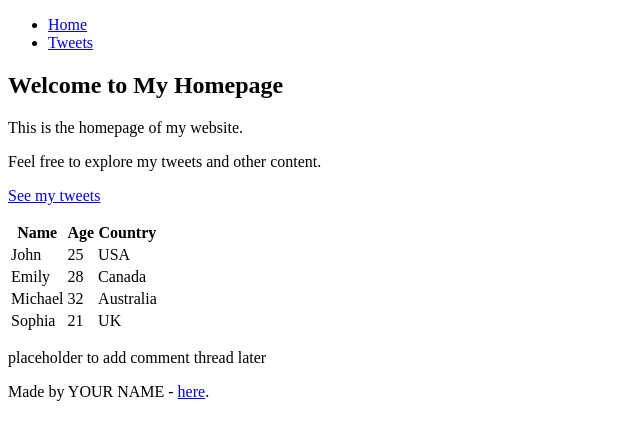
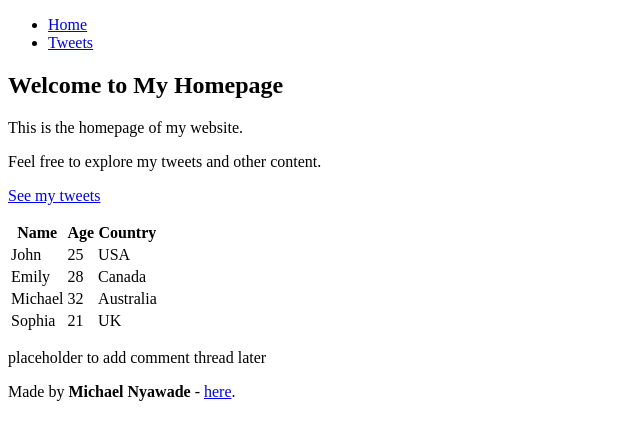
Before and after one commit to Michael-Nyawade/My_First_Portfolio, a plain HTML site: page html_basic/index.html in a window 1280 px wide. Shown: the full height of the page, 0-640 px from the left. Drawn offline with Linux system fonts and the light colour scheme.

Commit message:
Updated the index.html.

```diff
--- a/html_basic/index.html
+++ b/html_basic/index.html
@@ -60,7 +60,7 @@
   </main>
 
   <footer>
-    <p>Made by YOUR NAME - <a href="https://example.com" target="_blank">here</a>.</p>
+    <p>Made by <strong>Michael Nyawade</strong> - <a href="https://example.com" target="_blank">here</a>.</p>
   </footer>
 
 </body>
```
